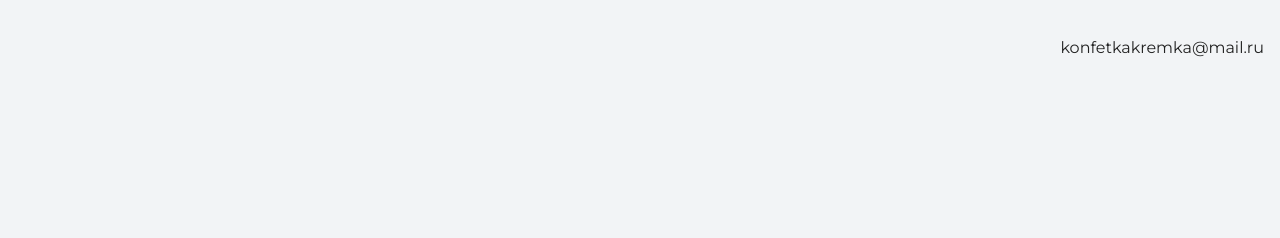
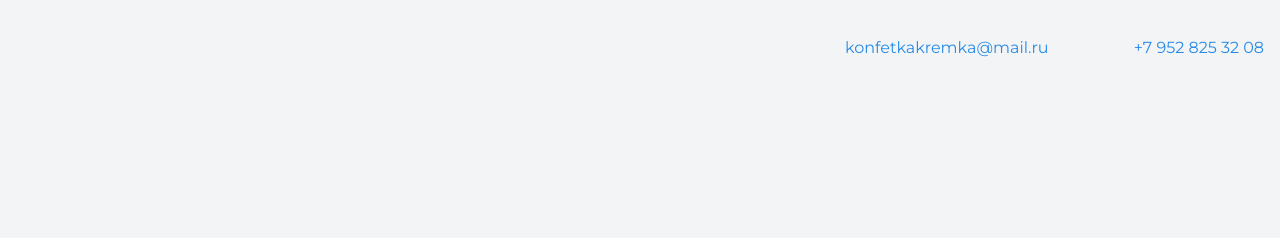
Before and after one commit to Mereya/my-site, a plain HTML site: page index.html in a window 1280 px wide. Shown: the top 238 px of the page. Drawn offline with nearby package versions, Linux system fonts and the light colour scheme.

Commit message:
Add files via upload

```diff
--- a/index.html
+++ b/index.html
@@ -10,7 +10,8 @@
   <body>
     <header class="page-header">
      <div class="container">
-      konfetkakremka@mail.ru
+      <a class="header-email" href="mailto:konfetkakremka@mail.ru">konfetkakremka@mail.ru</a>
+       <a class="header-phone" href="tel:+79528253208">+7 952 825 32 08</a>
         </div>
     </header>
     <section class="hero-image">
```
